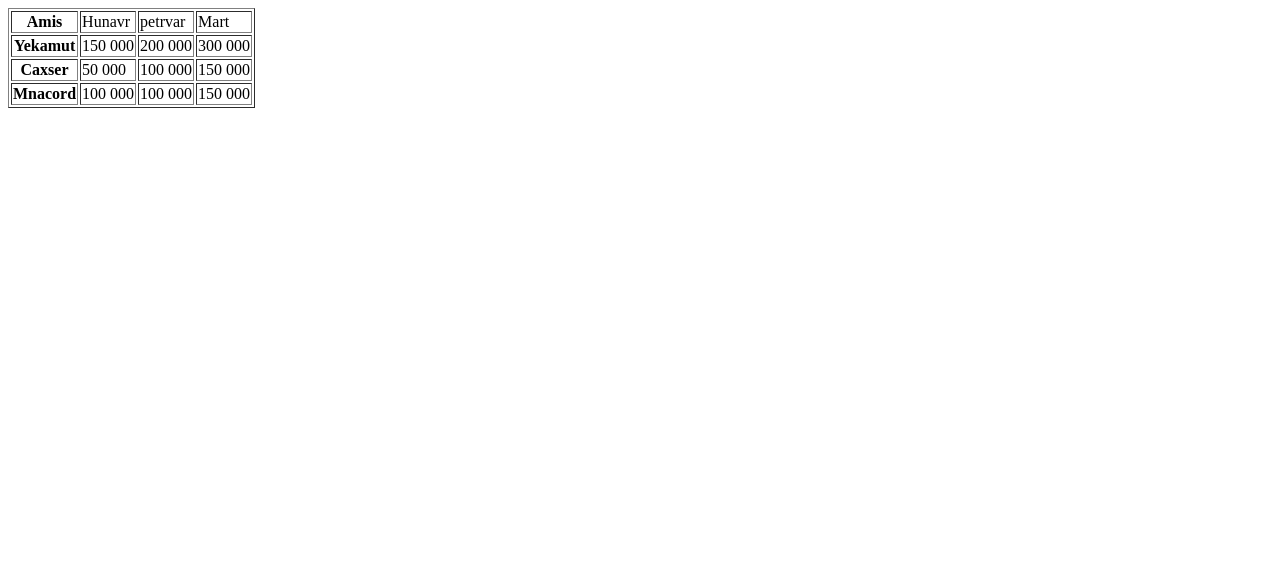
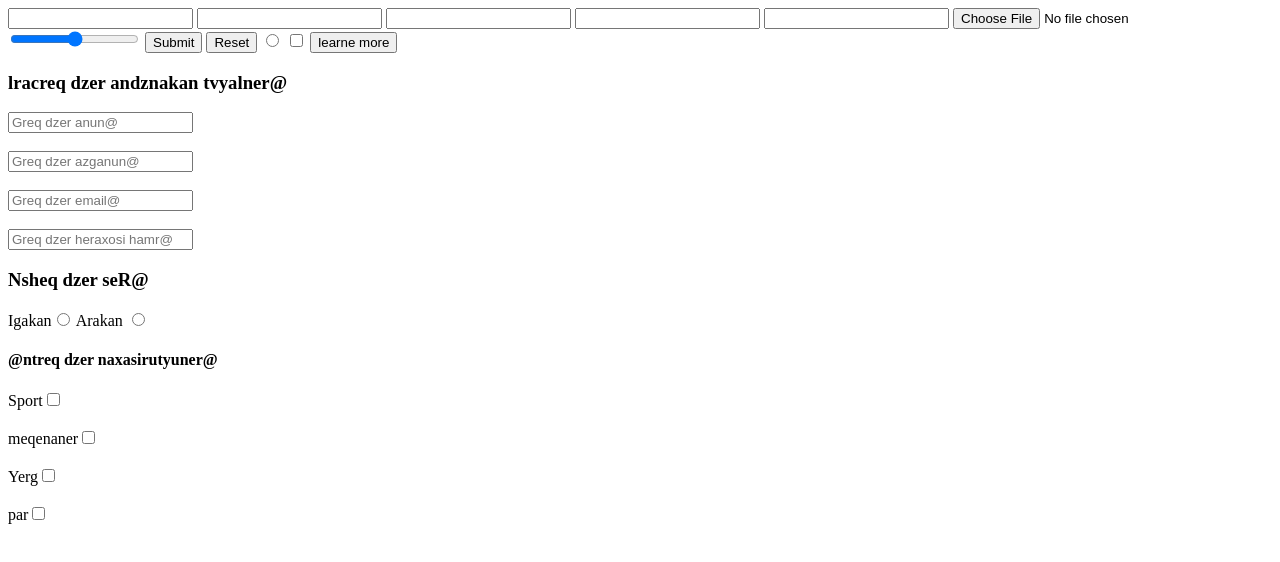
Before and after one commit to eronew-github-work/new-work, a plain HTML site: page index.html in a window 1280 px wide. Drawn offline with Linux system fonts and the light colour scheme.

Commit message:
my newcommit

```diff
--- a/css.work/style.css
+++ b/css.work/style.css
@@ -1,21 +1,3 @@
-*{
-    padding: 0;
-    margin: 0;
-    box-sizing: border-box;
+ul {
+    list-style: none;
 }
-
-body{
-    background: #252b42;
-}
-
-.header{
-    display: flex;
-    justify-content: space-between;
-    align-items: center;
-    background-color: #252b42;
-
-}
-
-.header ul li{
-    display: flex;
-}
--- a/index.html
+++ b/index.html
@@ -5,41 +5,46 @@
     <meta http-equiv="X-UA-Compatible" content="IE=edge">
     <meta name="viewport" content="width=device-width, initial-scale=1.0">
     <title>Document</title>
+    <link rel="stylesheet" href="css.work/style.css">
 </head>
 <body>
-    <table border="1">
-     <tbody>
-        <tr>
-            <th>Amis</th>
+ <!-- input-form-->
 
-            <td>Hunavr</td>
-            <td>petrvar</td>
-            <td>Mart</td>
+ <input type="text">
+ <input type="tel">
+ <input type="email">
+ <input type= "search">
+ <input type="number">
+ <input type="file">
+ <input type="range">
+ <input type="submit">
+ <input type="reset">
+ <input type="radio">
+ <input type="checkbox">
+ <button>learne more</button>
 
-        </tr>
-        <tr>
-            <th>Yekamut</th>
-            <td>150 000</td>
-            <td>200 000</td>
-            <td>300 000</td>
+ <form>
+
+    <h3>lracreq dzer andznakan tvyalner@</h3>
+    <input type="text" placeholder="Greq dzer anun@"> <br><br>
+    <input type="text" placeholder="Greq dzer azganun@"> <br><br>
+   <input type="email" placeholder="Greq dzer email@"> <br><br>
+   <input type="tel" placeholder="Greq dzer heraxosi hamr@">
+       <h3>Nsheq dzer seR@</h3>
+    <label>Igakan</label><input type="radio" name="gen" id="female">
+      <label>Arakan</label> <input type="radio" name="gen" id="male">
+
+      <h4>@ntreq dzer naxasirutyuner@</h4>
+
+      <label>Sport<input type="checkbox"></label> <br><br>
+      <label>meqenaner<input type="checkbox"></label> <br><br>
+      <label>Yerg<input type="checkbox"></label> <br><br>
+      <label>par<input type="checkbox"></label> <br><br>
 
 
-           <tr>
-            <th>Caxser</th>
-            <td>50 000</td>
-                <td>100 000</td>
-                <td>150 000</td>
-           </tr>
 
 
-        </tr>
-        <tr>
-            <th>Mnacord</th>
-            <td>100 000</td>
-            <td>100 000</td>
-            <td>150 000</td>
-        </tr>
-     </tbody>
-    </table>
+ </form>
+
 </body>
 </html>
```
